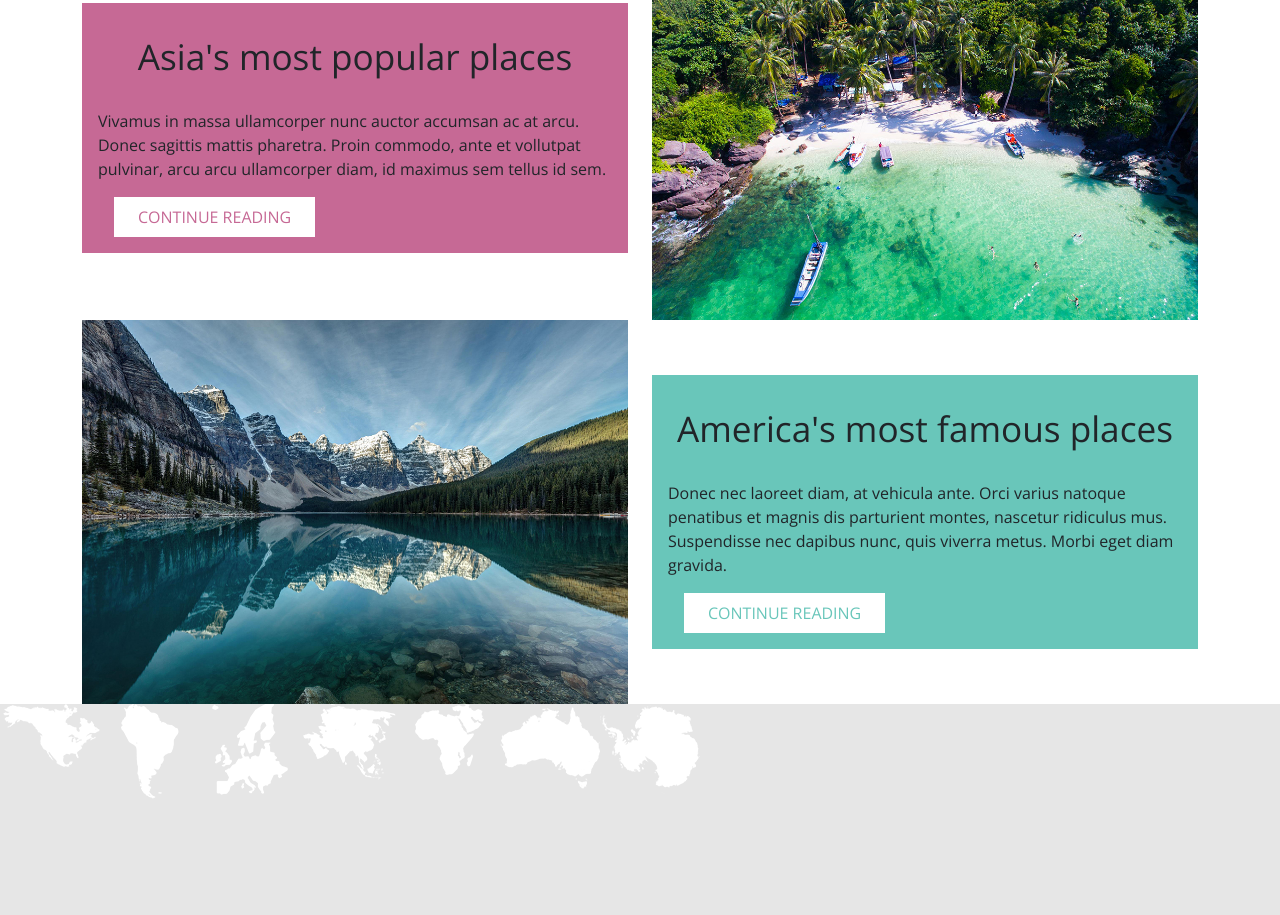
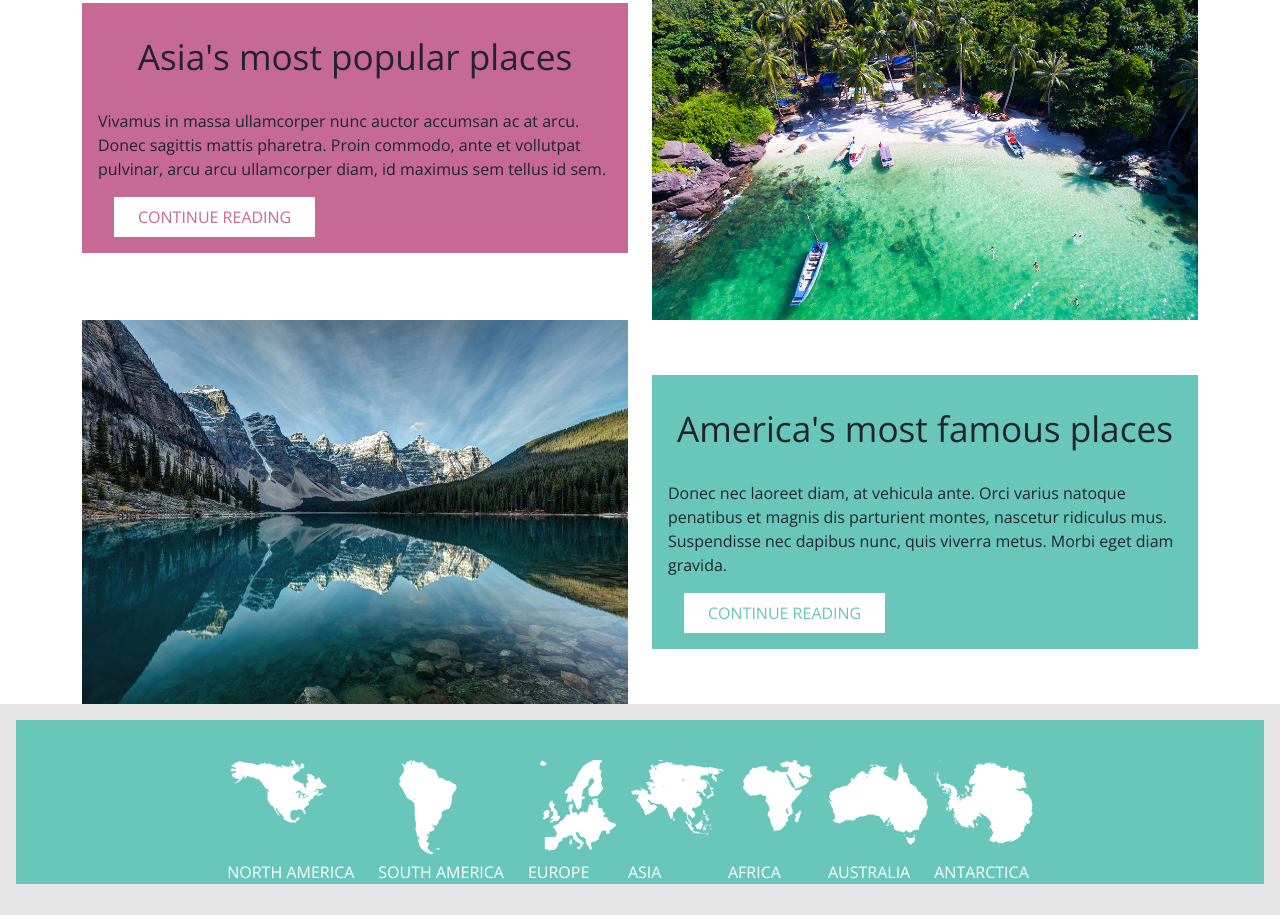
Before and after one commit to howest-WDD/2022-2023-fe-journey-UrsonVermeersch, a website: page index.html in a window 1280 px wide. Shown: the part 1650-2565 px from the top of the page. Before the commit the page ends 2454 px from the top, so only its background shows below. Drawn offline with nearby package versions, Linux system fonts and the light colour scheme; files that its build step writes are made by us from their sources; files whose address does not match are found by name; a web font is replaced by a local one.

Commit message:
tabs toegevoegd

```diff
--- a/index.html
+++ b/index.html
@@ -132,51 +132,51 @@
         </section>
 
         <section id="#places">
+
                 <ul class="c-tabs nav">
-
                     <li class="c-tabs__item">
                         <a href="#" class="c-tabs__link">
-                        <img src="img/north-america.png" alt="north-america" class="img-fluid">
+                            <img src="img/north-america.png" alt="north-america" class="img-fluid">  <span class="c-tabs__title">North america</span>
                         </a>
                     </li>
 
                     <li class="c-tabs__item">
                         <a href="#" class="c-tabs__link">
-                        <img src="img/south-america.png" alt="south-america" class="img-fluid">
+                            <img src="img/south-america.png" alt="south-america" class="img-fluid"> <span class="c-tabs__title">South america</span>
                         </a>
                     </li>
 
                     <li class="c-tabs__item">
                         <a href="#" class="c-tabs__link">
-                        <img src="img/europe.png" alt="europe" class="img-fluid">
+                            <img src="img/europe.png" alt="europe" class="img-fluid c-tabs__img"><span class="c-tabs__title">Europe</span>
                         </a>
                     </li>
 
                     <li class="c-tabs__item">
                         <a href="#" class="c-tabs__link">
-                        <img src="img/asia.png" alt="asia" class="img-fluid">
+                            <img src="img/asia.png" alt="asia" class="img-fluid"><span class="c-tabs__title">Asia</span>
                         </a>
                     </li>
 
                     <li class="c-tabs__item">
                         <a href="#" class="c-tabs__link">
-                        <img src="img/africa.png" alt="africa" class="img-fluid">
+                            <img src="img/africa.png" alt="africa" class="img-fluid"><span class="c-tabs__title">Africa</span>
                         </a>
                     </li>
 
                     <li class="c-tabs__item">
                         <a href="#" class="c-tabs__link">
-                        <img src="img/australia.png" alt="australia" class="img-fluid">
+                            <img src="img/australia.png" alt="australia" class="img-fluid"> <span class="c-tabs__title">Australia</span>
                         </a>
                     </li>
 
                     <li class="c-tabs__item">
                         <a href="#" class="c-tabs__link">
-                        <img src="img/antartica.png" alt="north-america" class="antartica">
+                            <img src="img/antartica.png" alt="antartica" class="img-fluid"> <span class="c-tabs__title">Antarctica</span>
                         </a>
                     </li>
+                </ul>
 
-            </ul>
         </section>
     </main>
     <footer></footer>
--- /dev/null
+++ b/scss/_components.tabs.scss
@@ -0,0 +1,33 @@
+.c-tabs {
+    background-color: $color-accent;
+    padding-top: 1rem;
+    justify-content: center;
+    margin: 1rem;
+
+
+    &__link {
+        text-decoration: none;
+        color: white;
+        font-weight: $fw-regular;
+        padding: 2rem 1.5rem;
+        text-transform: uppercase;
+
+        @include media-breakpoint-down(md) {
+            font-size: 0.8rem;
+            padding: 0.8rem;
+            img {
+                max-width: 3rem;
+            }
+        }
+        &:hover {
+            background-color: $color-highlight;
+            color: white;
+        }
+
+        img {
+            @include media-breakpoint-up(md) {
+                display: block;
+            }
+        }
+    }
+}
--- a/scss/styles.scss
+++ b/scss/styles.scss
@@ -9,3 +9,4 @@
 @import "components.btn";
 @import "utilities";
 @import "components.places";
+@import "components.tabs";
```
Lines whose indentation alone changed are shown as unchanged.
